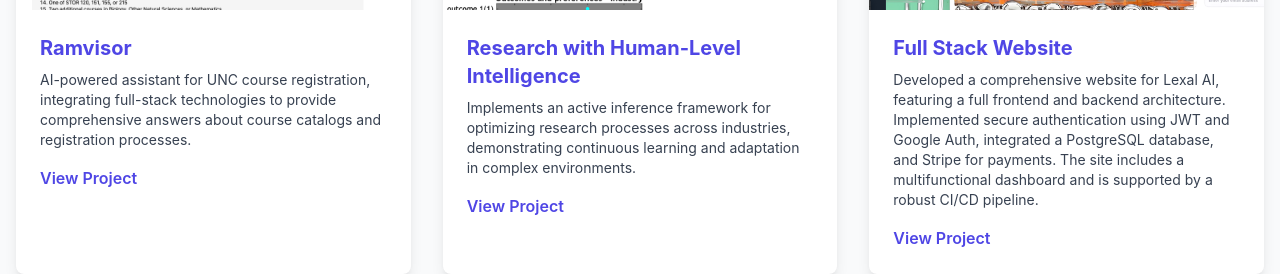
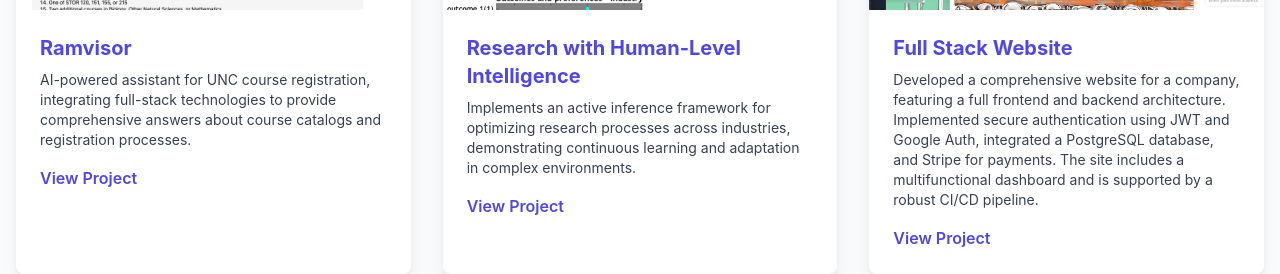
Before and after one commit to RPD123-byte/new_lexal, a React (Create React App) app: page /projects in a window 1280 px wide. Shown: the part 294-568 px from the top of the page. Built offline with nearby package versions, Linux system fonts and the light colour scheme.

Commit message:
new additions

```diff
--- a/src/Projects.js
+++ b/src/Projects.js
@@ -20,7 +20,7 @@
     {
       title: "Full Stack Website",
       image: "lexal.jpg",
-      description: "Developed a comprehensive website for Lexal AI, featuring a full frontend and backend architecture. Implemented secure authentication using JWT and Google Auth, integrated a PostgreSQL database, and Stripe for payments. The site includes a multifunctional dashboard and is supported by a robust CI/CD pipeline.",
+      description: "Developed a comprehensive website for a company, featuring a full frontend and backend architecture. Implemented secure authentication using JWT and Google Auth, integrated a PostgreSQL database, and Stripe for payments. The site includes a multifunctional dashboard and is supported by a robust CI/CD pipeline.",
       link: "/projects/lexal-ai"
     },
     {
@@ -85,7 +85,7 @@
               <div className="p-6">
                 <h2 className="font-bold text-xl mb-2 text-indigo-600">{project.title}</h2>
                 <p className="text-gray-700 text-sm mb-4">{project.description}</p>
-                {project.title === "Palm Berries Auto-Purchasing Bot" ? (
+                {project.title === "Palm Berries Auto-Purchasing Bot" | "Full Stack Website" ? (
                   <Link to={project.link} className="text-indigo-600 hover:text-indigo-800 font-semibold transition duration-300">
                     View Details
                   </Link>
```
